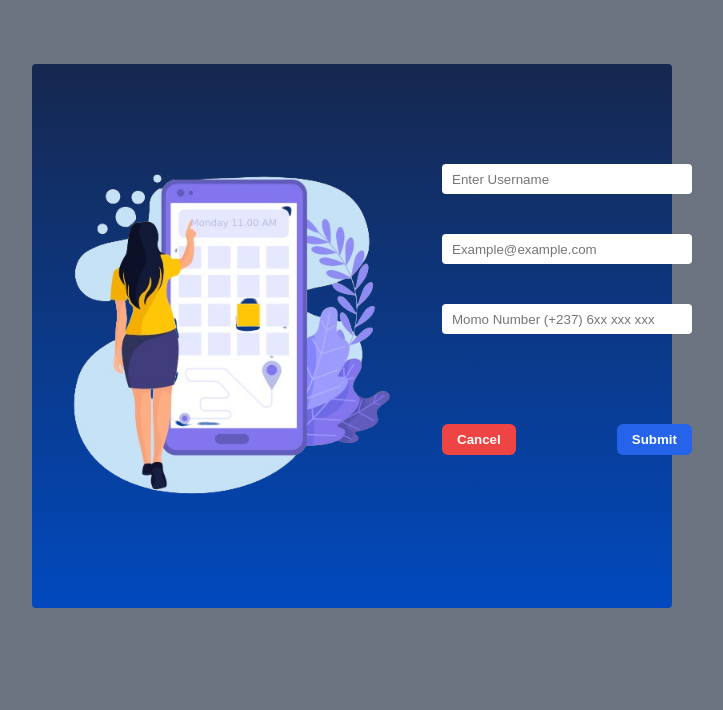
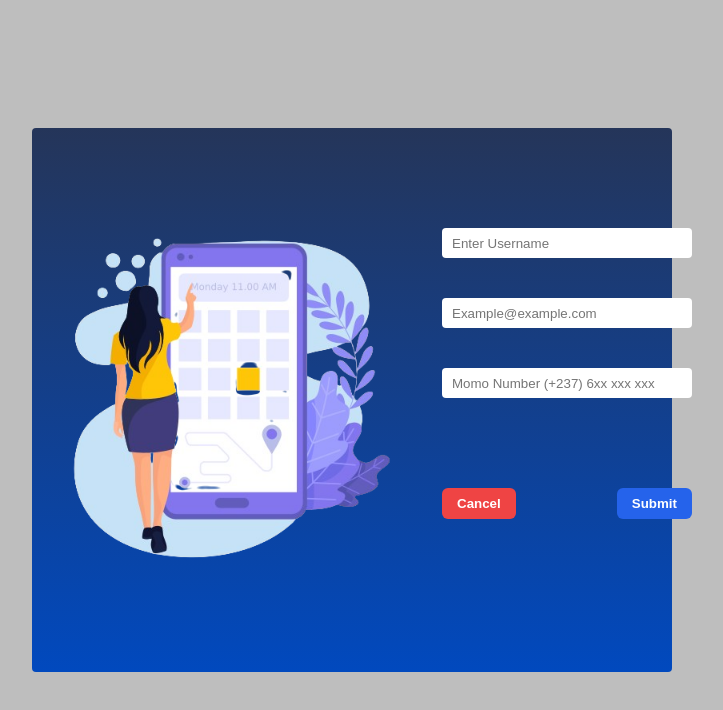
Before and after one commit to Iknite-Space/queueless, a React (Create React App) app in the folder app/: page /input in a window 1280 px wide. Shown: the top 710 px of the page, without its empty margins (288-1011 px from the left). Built offline with nearby package versions, Linux system fonts and the light colour scheme.

Commit message:
created the customer input as a modal

```diff
--- a/app/src/App.js
+++ b/app/src/App.js
@@ -1,15 +1,12 @@
-
-import React from 'react';
+import React from "react";
 import { BrowserRouter as Router, Routes, Route } from "react-router-dom";
 
+import "./App.css";
+import { ComingSoonPage } from "./components/ComingSoonPage";
+import ServicesPage from "./components/ServicesPage";
+import CustomerInput from "./components/CustomerInput";
 
-
-import './App.css';
-import { ComingSoonPage } from './components/ComingSoonPage';
-import ServicesPage from './components/ServicesPage';
-import CustomerInput from './components/CustomerInput';
-
-
+import Modal from "./components/Modal";
 
 function App() {
   return (
@@ -24,8 +21,9 @@ function App() {
 
           {/*  input  Screen */}
           <Route path="/input" element={<CustomerInput />} />
+
+          <Route path="/modal" element={<Modal />} />
         </Routes>
-
       </Router>
     </>
   );
--- a/app/src/components/CustomerInput.jsx
+++ b/app/src/components/CustomerInput.jsx
@@ -2,7 +2,7 @@ import React from "react";
 import '../styles/CustomerInput.css'
 
 function CustomerInput() {
-  return (<>
+  return (<div className="input-background">
 
 
 
@@ -28,7 +28,7 @@ function CustomerInput() {
           <button className="submit-button">Submit</button>
         </div>
       </div>
-    </div></>
+    </div></div>
   );
 }
 
--- /dev/null
+++ b/app/src/components/Modal.jsx
@@ -0,0 +1,22 @@
+import React, { useState } from "react";
+import CustomerInput from "./CustomerInput";
+
+function Modal() {
+  const [modalIsOpen, setModalIsOpen] = useState(false);
+
+  const toggleModal = () => {
+    setModalIsOpen(true);
+  };
+
+  return (
+    <>
+      <button type="button" onClick={toggleModal}>
+        Open modal
+      </button>
+
+      {modalIsOpen && <CustomerInput setModalIsOpen={setModalIsOpen} />}
+    </>
+  );
+}
+
+export default Modal;
--- a/app/src/styles/CustomerInput.css
+++ b/app/src/styles/CustomerInput.css
@@ -1,7 +1,11 @@
-body {
-  background-color: var(--text-muted);
-
-
+.input-background{
+  width: 100vw;
+  height: 100vh;
+  background-color: rgb(190, 190, 190);
+  position: fixed;
+  display: flex;
+  justify-content: center;
+  align-items: center;
 }
 
 /* code for the main main input container */
```
